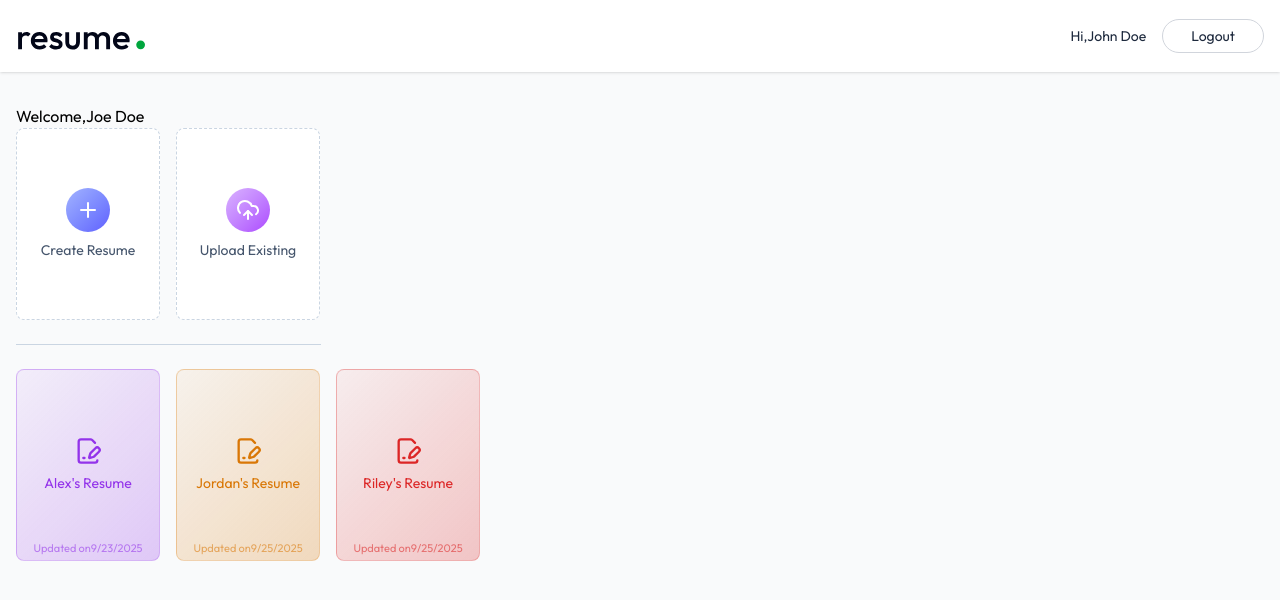
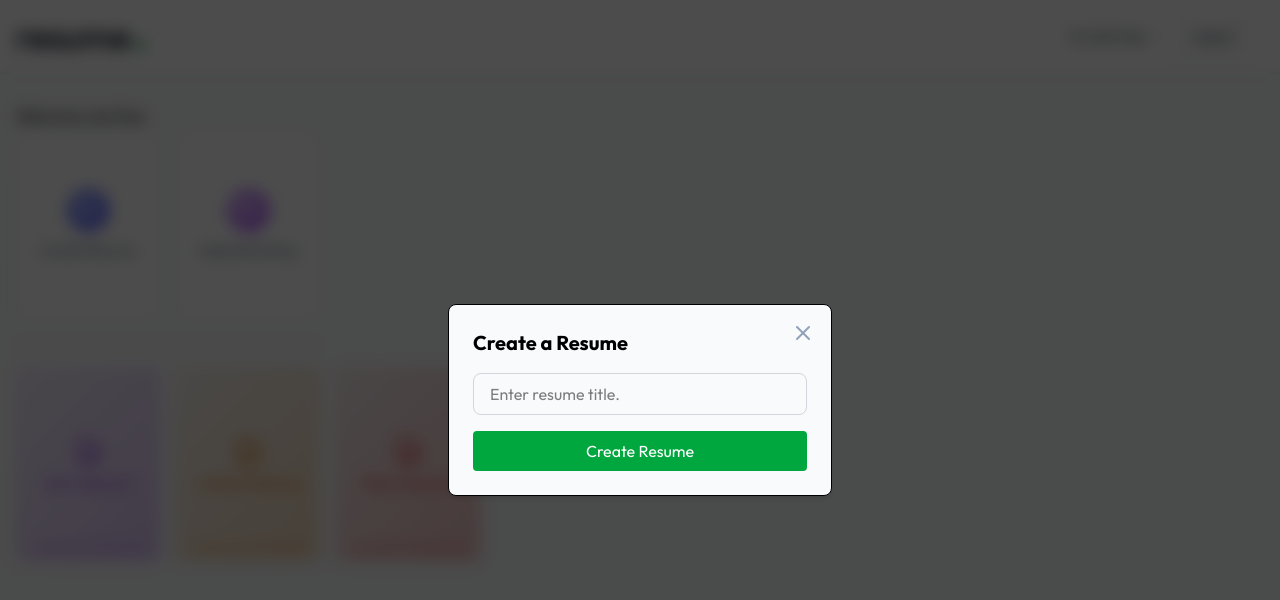
Before and after one commit to Poorvik508/AI-POWERED-RESUME-BUILDER, a React (Vite) app in the folder client/: page /app in a window 1280 px wide. Both pictures are taken after a click on the button "Create Resume". Shown: the top 600 px of the page. Built offline with nearby package versions, Linux system fonts and the light colour scheme.

Commit message:
Dashbord page created

```diff
--- a/client/src/index.css
+++ b/client/src/index.css
@@ -3,8 +3,16 @@
 *{
   font-family: "Outfit", sans-serif;
 }
-@layer base{
-  button{
+@layer base {
+  button {
     @apply cursor-pointer;
   }
+
+  input:not([type="checkbox"]) {
+    @apply outline-none focus:ring border border-gray-300 focus:ring-blue-500 focus:border-blue-500 rounded-lg;
+  }
+
+  textarea {
+    @apply outline-none focus:ring border border-gray-300 focus:ring-blue-500 focus:border-blue-500 rounded-lg resize-none;
+  }
 }
--- a/client/src/pages/Dashbord.jsx
+++ b/client/src/pages/Dashbord.jsx
@@ -1,7 +1,7 @@
-import { FilePenLineIcon, PencilIcon, PlusIcon, TrashIcon, UploadCloudIcon, XIcon } from "lucide-react"
+import { FilePenLineIcon, PencilIcon, PlusIcon, TrashIcon, UploadCloud, UploadCloudIcon, XIcon } from "lucide-react"
 import React, { useEffect, useState } from 'react'
 import { dummyResumeData } from "../assets/assets"
-import { Form } from "react-router-dom"
+import { Form, useNavigate } from "react-router-dom"
 
 const Dashbord = () => {
   const colors=['#9333ea','#d97706',"#dc2626",'#0284c7','#16a34a']
@@ -11,10 +11,36 @@ const Dashbord = () => {
   const [title, setTitle] = useState('')
   const [resume, setResume] = useState(null)
   const [editResumeId, setEditResumeId] = useState('')
+  const navigate = useNavigate();
 
   const loadAllResumes = async () => {
     setAllResumes(dummyResumeData)
   }
+  const createResume = async (event) => {
+    event.preventDefault();
+    setShowCreateResume(false)
+    navigate(`/app/builder/res123`)
+  }
+
+  const uploadResume = (event) => {
+    event.preventDefault()
+    setShowUploadResume(false)
+    navigate("/app/builder/res123")
+
+  }
+  const editTitle = async (event) => {
+    event.preventDefault();
+
+
+   }
+  const deleteResume = async (resumeId) => {
+    const confirm=window.confirm('Are you sure you want to delete this resume?')
+    if (confirm) {
+      setAllResumes(prev=>prev.filter(resume=>resume._id !== resumeId))
+    }
+
+
+   }
   useEffect(() => {
     loadAllResumes();
   },[])
@@ -24,6 +50,7 @@ const Dashbord = () => {
         <p>Welcome,Joe Doe</p>
         <div className="flex gap-4 ">
           <button
+            onClick={() => setShowCreateResume(true)}
             className="w-full bg-white sm:max-w-36 h-48 flex flex-col items-center
           justify-center rounded-lg gap-2 text-slate-600 border border-dashed border-slate-300 group hover:border-indigo-500
          hover:shadow-lg transition-all duration-300 cursor-pointer  "
@@ -34,6 +61,7 @@ const Dashbord = () => {
             </p>
           </button>
           <button
+            onClick={() => setShowUploadResume(true)}
             className="w-full bg-white sm:max-w-36 h-48 flex flex-col items-center
           justify-center rounded-lg gap-2 text-slate-600 border border-dashed border-slate-300 group hover:border-purple-500
          hover:shadow-lg transition-all duration-300 cursor-pointer  "
@@ -43,41 +71,169 @@ const Dashbord = () => {
               Upload Existing
             </p>
           </button>
-
         </div>
         <hr className="border-slate-300 my-6 sm:w-[305px]" />
         <div className="grid grid-cols-2 sm:flex flex-wrap gap-4">
-          {allResumes.map((resume,index) => {
+          {allResumes.map((resume, index) => {
             const baseColor = colors[index % colors.length];
             return (
               <button
+                onClick={() => navigate(`/app/builder/${resume._id}`)}
                 key={index}
                 className="relative w-full sm:max-w-36 h-48 flex flex-col items-center justify-center rounded-lg gap-2 border group hover:shadow-lg transition-all duration-300 cursor-pointer"
                 style={{
                   background: `linear-gradient(135deg,${baseColor}10,${baseColor}40)`,
-                  borderColor:baseColor+"40"
+                  borderColor: baseColor + "40",
                 }}
-
-              ><FilePenLineIcon className="size-7 group-hover:scale-105 transition-all" style={{ color: baseColor }} />
-                <p className="text-sm group-hover:scale-105 transition-all px-2 text-center" style={{color:baseColor}}>{resume.title }</p>
-                <p className="absolute bottom-1 text-[11px] text-slate-400 group-hover:text-slate-500 transition-all duration-300 px-2 text-center" style={{ color: baseColor + '90' }}>Updated on{new Date(resume.updatedAt).toLocaleDateString()}</p>
-                <div className="absolute top-1 right-1 group-hover:flex items-center hidden">
-                  <TrashIcon className="size-7 p-1.5 hover:bg-white/50 rounded text-slate-700 transition-colors"/>
-                  <PencilIcon className="size-7 p-1.5 hover:bg-white/50 rounded text-slate-700 transition-colors"/>
+              >
+                <FilePenLineIcon
+                  className="size-7 group-hover:scale-105 transition-all"
+                  style={{ color: baseColor }}
+                />
+                <p
+                  className="text-sm group-hover:scale-105 transition-all px-2 text-center"
+                  style={{ color: baseColor }}
+                >
+                  {resume.title}
+                </p>
+                <p
+                  className="absolute bottom-1 text-[11px] text-slate-400 group-hover:text-slate-500 transition-all duration-300 px-2 text-center"
+                  style={{ color: baseColor + "90" }}
+                >
+                  Updated on{new Date(resume.updatedAt).toLocaleDateString()}
+                </p>
+                <div onClick={e=>e.stopPropagation()} className="absolute top-1 right-1 group-hover:flex items-center hidden">
+                  <TrashIcon  onClick={()=>deleteResume(resume._id)} className="size-7 p-1.5 hover:bg-white/50 rounded text-slate-700 transition-colors" />
+                  <PencilIcon onClick={() => { setEditResumeId(resume._id); setTitle(resume.title)}} className="size-7 p-1.5 hover:bg-white/50 rounded text-slate-700 transition-colors" />
                 </div>
               </button>
             );
-          }) }
+          })}
         </div>
-        {showCreateResume && (<from className=" fixed inset-0 bg-black/70 backdrop-blur bg-opacity-50
-        z-10 flex items-center justify-center" action=''>
-          <div onClick={e=>e.stopPropagation()} className="relative bg-slate-50 border shadow-md rounded-lg w-full max-w-sm p-6">
-            <h2 className="text-xl font-bold mb-4">Create a Resume</h2>
-            <input type="text" placeholder="Enter resume title." className="w-full px-4 py-2 mb-4 focus:border-green-600 ring-green-600 required" />
-            <button className="w-full py-2 bg-green-600 text-white rounded hover:bg-green-700 transition-colors">Create Resume</button>
-            <XIcon className="absolute top-4 right-4 text-slate-400 hover:text-slate-600 cursor-pointer transition-colors" onClick={() => { setShowCreateResume(false);setTitle('') }}/>
-          </div>
-        </from>)}
+        {showCreateResume && (
+          <form
+            onSubmit={createResume}
+            onClick={() => setShowCreateResume(false)}
+            className=" fixed inset-0 bg-black/70 backdrop-blur bg-opacity-50
+        z-10 flex items-center justify-center"
+            action=""
+          >
+            <div
+              onClick={(e) => e.stopPropagation()}
+              className="relative bg-slate-50 border shadow-md rounded-lg w-full max-w-sm p-6"
+            >
+              <h2 className="text-xl font-bold mb-4">Create a Resume</h2>
+              <input
+                onChange={() => setTitle(e.target.value)}
+                value={title}
+                type="text"
+                placeholder="Enter resume title."
+                className="w-full px-4 py-2 mb-4 focus:border-green-600 ring-green-600 required"
+              />
+              <button className="w-full py-2 bg-green-600 text-white rounded hover:bg-green-700 transition-colors">
+                Create Resume
+              </button>
+              <XIcon
+                className="absolute top-4 right-4 text-slate-400 hover:text-slate-600 cursor-pointer transition-colors"
+                onClick={() => {
+                  setShowCreateResume(false);
+                  setTitle("");
+                }}
+              />
+            </div>
+          </form>
+        )}
+        {showUploadResume && (
+          <form
+            onSubmit={uploadResume}
+            onClick={() => setShowUploadResume(false)}
+            className=" fixed inset-0 bg-black/70 backdrop-blur bg-opacity-50
+        z-10 flex items-center justify-center"
+            action=""
+          >
+            <div
+              onClick={(e) => e.stopPropagation()}
+              className="relative bg-slate-50 border shadow-md rounded-lg w-full max-w-sm p-6"
+            >
+              <h2 className="text-xl font-bold mb-4">Upload Resume</h2>
+              <input
+                onChange={() => setTitle(e.target.value)}
+                value={title}
+                type="text"
+                placeholder="Enter resume title."
+                className="w-full px-4 py-2 mb-4 focus:border-green-600 ring-green-600 required"
+              />
+              <div>
+                <label
+                  htmlFor="resume-input"
+                  className="block text-sm text-slate-700"
+                >
+                  Select resume file
+                  <div className="flex flex-col items-center justify-center gap-2 border group text-slate-400 border-slate-400 border-bashed rounded-md p-4 py-10 my-4 hover:border-green-500 hover:text-green-700 cursor-pointer transition-colors">
+                    {resume ? (
+                      <p className="text-green-700">{resume.name}</p>
+                    ) : (
+                      <>
+                        <UploadCloud className="size-14 stroke-1" />
+                      </>
+                    )}
+                  </div>
+                </label>
+                <input
+                  type="file"
+                  name="file"
+                  id="resume-input"
+                  accept=".pdf"
+                  hidden
+                  onChange={(e) => setResume(e.target.files[0])}
+                />
+              </div>
+              <button className="w-full py-2 bg-green-600 text-white rounded hover:bg-green-700 transition-colors">
+                Upload Resume
+              </button>
+              <XIcon
+                className="absolute top-4 right-4 text-slate-400 hover:text-slate-600 cursor-pointer transition-colors"
+                onClick={() => {
+                  setShowUploadResume(false);
+                  setTitle("");
+                }}
+              />
+            </div>
+          </form>
+        )}
+        {editResumeId && (
+          <form
+            onSubmit={editTitle}
+            onClick={() => setEditResumeId('')}
+            clssName=" fixed inset-0 bg-black/70 backdrop-blur bg-opacity-50
+        z-10 flex items-center justify-center"
+            action=""
+          >
+            <div
+              onClick={(e) => e.stopPropagation()}
+              className="relative bg-slate-50 border shadow-md rounded-lg w-full max-w-sm p-6"
+            >
+              <h2 className="text-xl font-bold mb-4">Edit Resume Title</h2>
+              <input
+                onChange={() => setTitle(e.target.value)}
+                value={title}
+                type="text"
+                placeholder="Enter resume title."
+                className="w-full px-4 py-2 mb-4 focus:border-green-600 ring-green-600 required"
+              />
+              <button className="w-full py-2 bg-green-600 text-white rounded hover:bg-green-700 transition-colors">
+              Update
+              </button>
+              <XIcon
+                className="absolute top-4 right-4 text-slate-400 hover:text-slate-600 cursor-pointer transition-colors"
+                onClick={() => {
+                  setEditResumeId('');
+                  setTitle("");
+                }}
+              />
+            </div>
+          </form>
+        )}
       </div>
     </div>
   );
```
